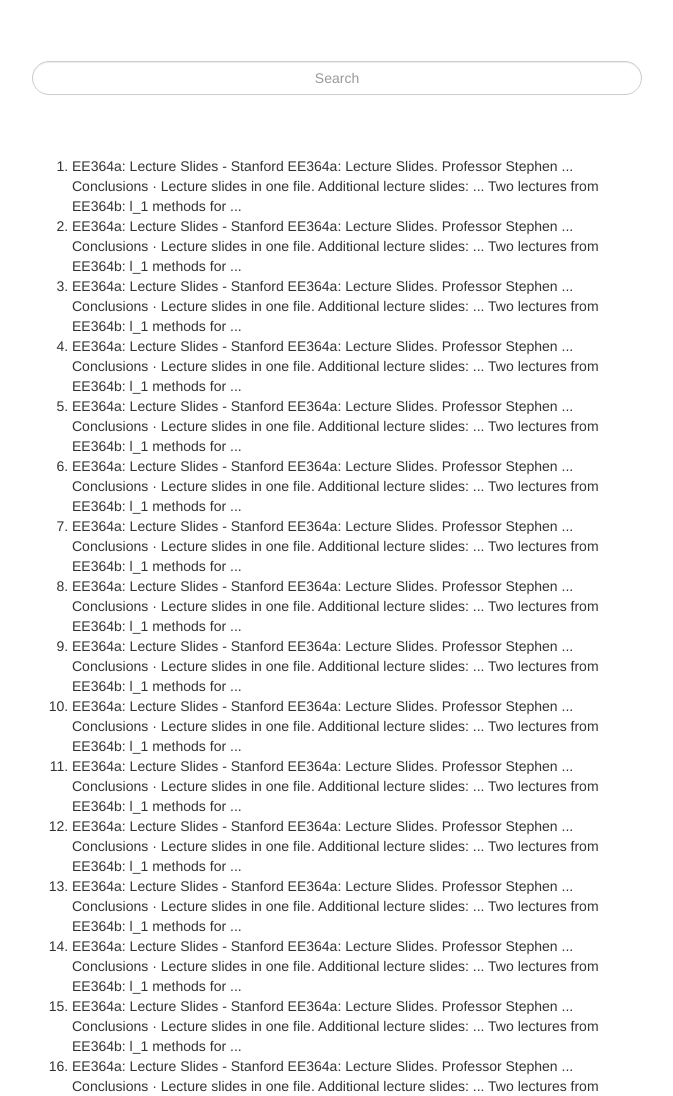
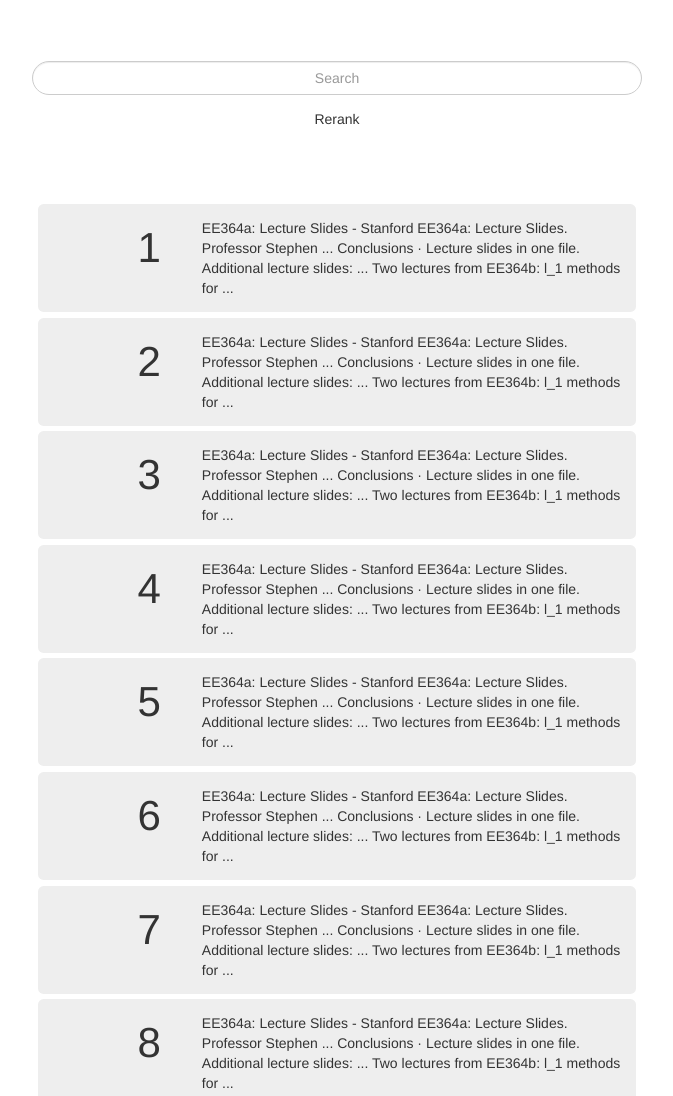
Before and after one commit to sangm/search-rerank, a plain HTML site: page index.html in a window 1280 px wide. Shown: the top 1096 px of the page, without its empty margins (303-976 px from the left). Drawn offline with nearby package versions, Linux system fonts and the light colour scheme.

Commit message:
view almost complete

```diff
--- a/index.html
+++ b/index.html
@@ -14,8 +14,26 @@
 
   <body ng-app="app">
     <style>
-      .searchbar { margin-top: 10%; text-align: center; }
-      .search-results { margin-top: 10%; }
+     .searchbar { margin-top: 10%; text-align: center; }
+     .search-results { margin-top: 10%; }
+     .search-results li {
+         margin: .4em;
+         padding: 1em;
+         background: #eee;
+         border-radius: .4em;
+     }
+     .search-number {
+         text-align: center;
+         font-size: 3em;
+     }
+     .search-results li:hover {
+         color: #FCFFF5;
+         background-color: #3E606F;
+     }
+     .check-mark {
+         color: #193441
+     }
+     .rank-button { margin: 1em; background: }
     </style>
 
     <div class="container-fluid" ng-controller="SearchController">
@@ -24,13 +42,35 @@
           <input ng-model="searchQuery" type="text" placeholder="Search" class="searchbar form-control" style="border-radius: 3em;">
         </div>
       </div>
+      <div class="row text-center rank-button">
+        <div class="col-md-6 col-md-offset-3">
+            Rerank
+        </div>
+      </div>
       <div class="row">
         <div class="col-md-6 col-md-offset-3">
-          <ol class="search-results">
-            <li ng-repeat="result in results.items | filter:searchQuery">
-              {{result.title}} {{result.snippet}}
+          <ul class="search-results list-unstyled">
+            <li ng-repeat="result in results.items | filter:searchQuery" ng-click="addItem($index, result)">
+                <div class="row">
+                    <div class="col-md-3 search-number">
+                        <div class="row">
+                            <div class="col-md-6 check-mark">
+                                <span ng-show="result.checked"
+                                      class="glyphicon glyphicon-ok"
+                                      aria-hidden="true">
+                                </span>
+                            </div>
+                            <div class="col-md-6">
+                                {{$index + 1}}
+                            </div>
+                        </div>
+                    </div>
+                    <div class="col-md-9">
+                        {{result.title}} {{result.snippet}}
+                    </div>
+                </div>
             </li>
-          </ol>
+          </ul>
         </div>
       </div>
     </div>
--- a/js/app.js
+++ b/js/app.js
@@ -601,6 +601,16 @@
             }
         }
         $scope.results = SearchService.searchTerm('');
+        $scope.checkedItems = [];
+        $scope.addItem = function(index, item) {
+            item.checked = !item.checked;
+            if ($scope.checkedItems.indexOf(item) === -1)
+                $scope.checkedItems.push(item);
+            if ($scope.checkedItems.length > 5) {
+                var overflowItem = $scope.checkedItems.shift();
+                overflowItem.checked = !overflowItem.checked;
+            }
+        }
         /*
         $scope.$watch('searchQuery', function(query) {
             SearchService.searchTerm(query).then(function(data) {
```
